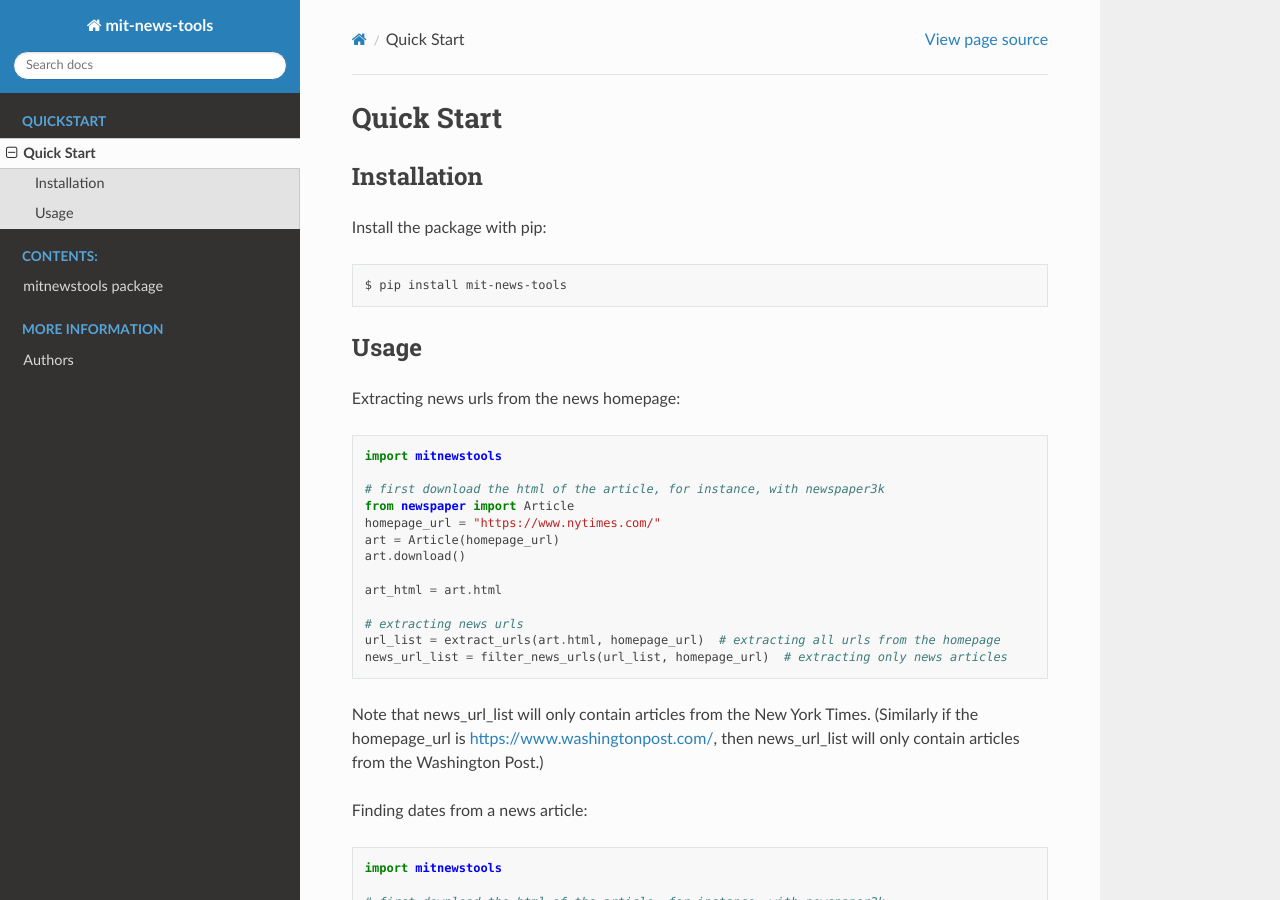
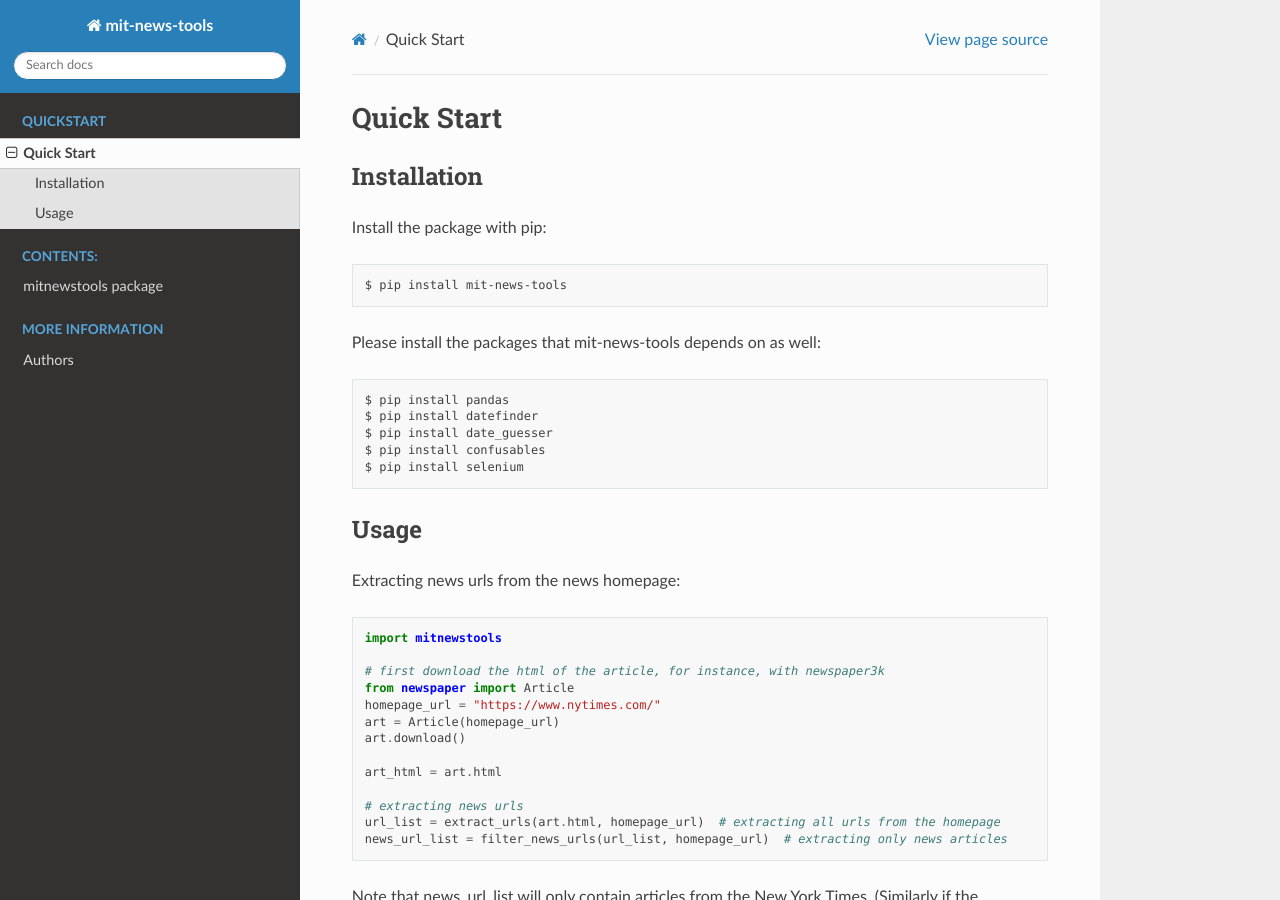
Before and after one commit to iamef/mit-news-tools, a Sphinx documentation site: the page built from docs/quickstart.rst, in a window 1280 px wide and 900 px high. Built offline with Sphinx 7.4.7 and the Read the Docs theme 2.0.0, drawn with Linux system fonts in a browser that asks for light colours.

Commit message:
Add instructions to install dependencies

```diff
--- a/docs/quickstart.rst
+++ b/docs/quickstart.rst
@@ -8,6 +8,14 @@ Installation
 Install the package with pip::
 
     $ pip install mit-news-tools
+
+Please install the packages that mit-news-tools depends on as well::
+
+    $ pip install pandas
+    $ pip install datefinder
+    $ pip install date_guesser
+    $ pip install confusables
+    $ pip install selenium
 
 Usage
 =====
```
